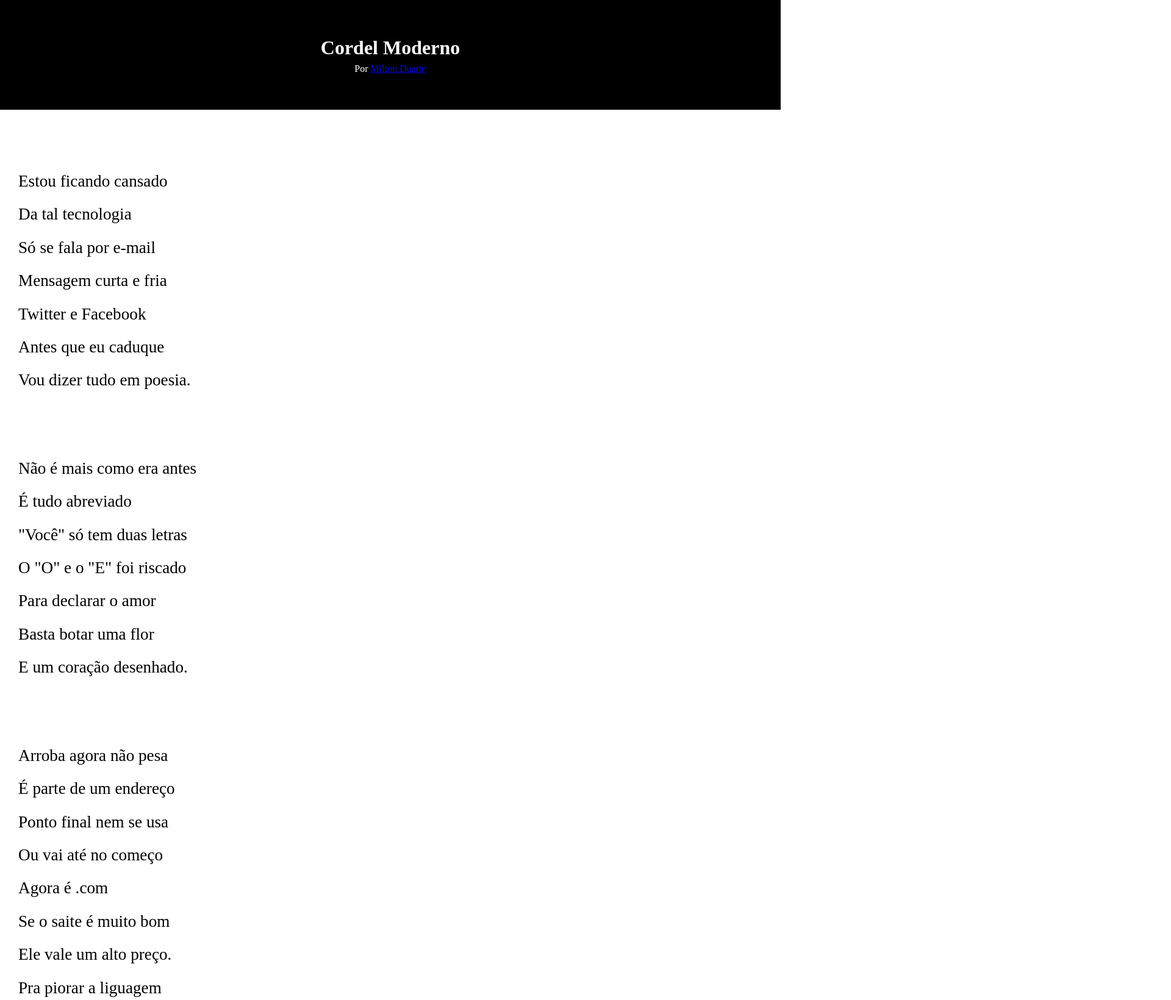
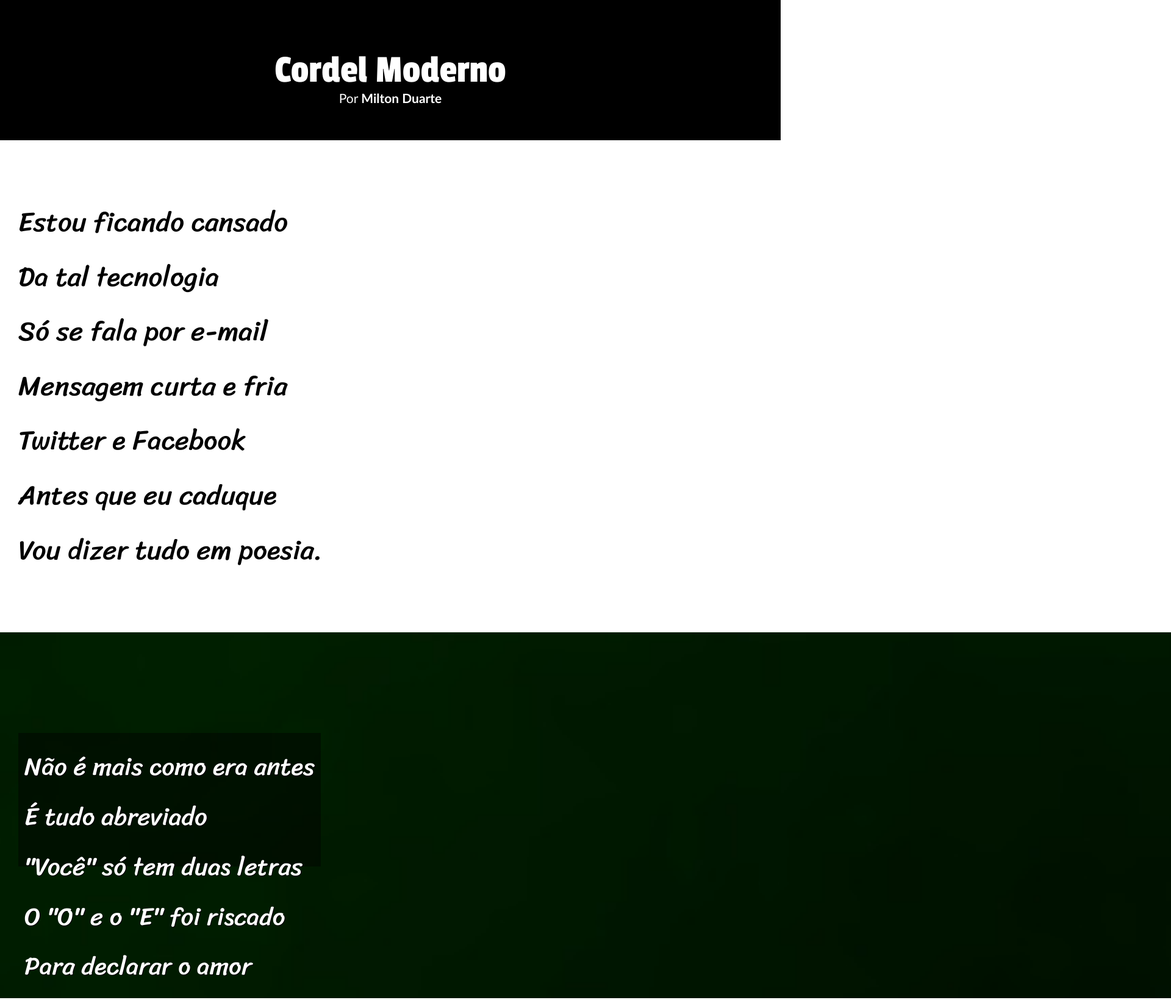
Before and after one commit to joaofamello/projeto-cordel, a plain HTML site: page index.html in a window 1280 px wide. Shown: the top 1640 px of the page at 61% size, 1920 px wide, since content can reach past the window. Drawn offline with Linux system fonts and the light colour scheme.

Commit message:
projeto em construção...

```diff
--- a/estilo/style.css
+++ b/estilo/style.css
@@ -1,4 +1,11 @@
 @charset "UTF-8";
+
+@import url('https://fonts.googleapis.com/css2?family=Passion+One&family=Sriracha&display=swap');
+
+:root {
+    --font-texto: 'Sriracha', cursive;
+    --font-destaque: 'Passion One', cursive;
+}
 
 * {
     padding: 0px;
@@ -7,31 +14,85 @@
 
 header {
     background-color: black;
-    height: 180px;
+    height: 230px;
 }
 
 header > h1 {
     color: white;
     text-align: center;
-    padding-top: 60px;
+    padding-top: 80px;
+    margin-bottom: -10px;
+    font-size: 65px;
+    font-family: var(--font-destaque);
+    font-weight: normal;
 }
 
 header > p {
     color: white;
     text-align: center;
     padding-top: 7px;
+    font-family: 'Gill Sans', 'Gill Sans MT', Calibri, 'Trebuchet MS', sans-serif;
+    font-size: 21px;
+}
+
+header a {
+    color: white;
+    text-decoration: none;
+    font-weight: bold;
+    font-family: 'Gill Sans', 'Gill Sans MT', Calibri, 'Trebuchet MS', sans-serif;
+}
+
+main {
+    max-width: 666px;
+
+}
+
+section {
+    padding-top: 10vh;
+    padding-bottom: 10vh;
 }
 
 section.normal {
     padding: 90px 0px 0px 30px;
     text-align: justify;
     line-height: 2em;
-    font-size: 1.7em;
+    font-size: 3.5vw;
+    font-family: var(--font-texto);
 }
 
-section.imagem {
-    padding: 90px 0px 0px 30px;
+section.especial {
+    color: white;
+    text-shadow: 1px 1px 0px rgb(0, 0, 0);
+    width: 38vw;
+    height: 23vh;
+    background-color: rgba(0, 0, 0, 0.438);
+    background-attachment: fixed;
+    background-size: cover;
+    display: inline-block;
+    padding: 15px 0px 20px 10px;
+    margin-top: 165px;
+    margin-left: 30px;
     text-align: justify;
     line-height: 2em;
-    font-size: 1.7em;
+    font-size: 3.2vw;
+    font-family: var(--font-texto);
 }
+
+div#img1 {
+
+    width: 666vw;
+    background-image: url(../imagens/background001.jpg);
+    background-position: right center;
+    background-attachment: fixed;
+    background-size: cover;
+    height: 600px;
+}
+
+div#img2 {
+    width: 666vw;
+    background-image: url(../imagens/background002.jpg);
+    background-position: left bottom;
+    background-attachment: fixed;
+    background-size: cover;
+    height: 600px;
+}
--- a/index.html
+++ b/index.html
@@ -20,10 +20,11 @@
                 Mensagem curta e fria <br>
                 Twitter e Facebook <br>
                 Antes que eu caduque <br>
-                Vou dizer tudo em poesia.
+                Vou dizer tudo em poesia. <br> <br>
             </p>
         </section>
-        <section class="imagem" id="img1">
+        <div class="imagem" id="img1">
+            <section class="especial" id="ts">
                 <p> Não é mais como era antes <br>
                     É tudo abreviado <br>
                     "Você" só tem duas letras <br>
@@ -33,6 +34,7 @@
                     E um coração desenhado.</p>
             </section>
 
+        </div>
         <section class="normal">
             <p> Arroba agora não pesa <br>
                 É parte de um endereço <br>
@@ -40,7 +42,7 @@
                 Ou vai até no começo <br>
                 Agora é .com <br>
                 Se o saite é muito bom <br>
-                Ele vale um alto preço.
+                Ele vale um alto preço. <br> <br>
             </p>
             <p>
                 Pra piorar a liguagem <br>
@@ -49,10 +51,11 @@
                 Ponto e vírgula e um asterisco <br>
                 Um beijo significa <br>
                 Pra entender como fica <br>
-                    Decifre esse rabisco.
+                Decifre esse rabisco.  <br><br><br>
             </p>
         </section>
-        <section class="imagem" id="img2">
+        <div class="imagem" id="img2">
+            <section class="especial" id="ts">
                 <p>
                     Tenho saudade das cartas <br>
                     Escritas com a própria mão <br>
@@ -63,6 +66,7 @@
                     Nas linhas do coração.
                 </p>
             </section>
+        </div>
         <section class="normal">
             <p>
                 Agora, escrevo e envio <br>
@@ -71,7 +75,7 @@
                 A pessoa foi embora <br>
                 Abriu outro aplicativo <br>
                 O mundo ficou cativo <br>
-                Da tecnologia do agora.
+                Da tecnologia do agora. <br> <br>
             </p>
                 <p>
                     Felizmente, pra orar <br>
```
Lines whose indentation alone changed are shown as unchanged.
